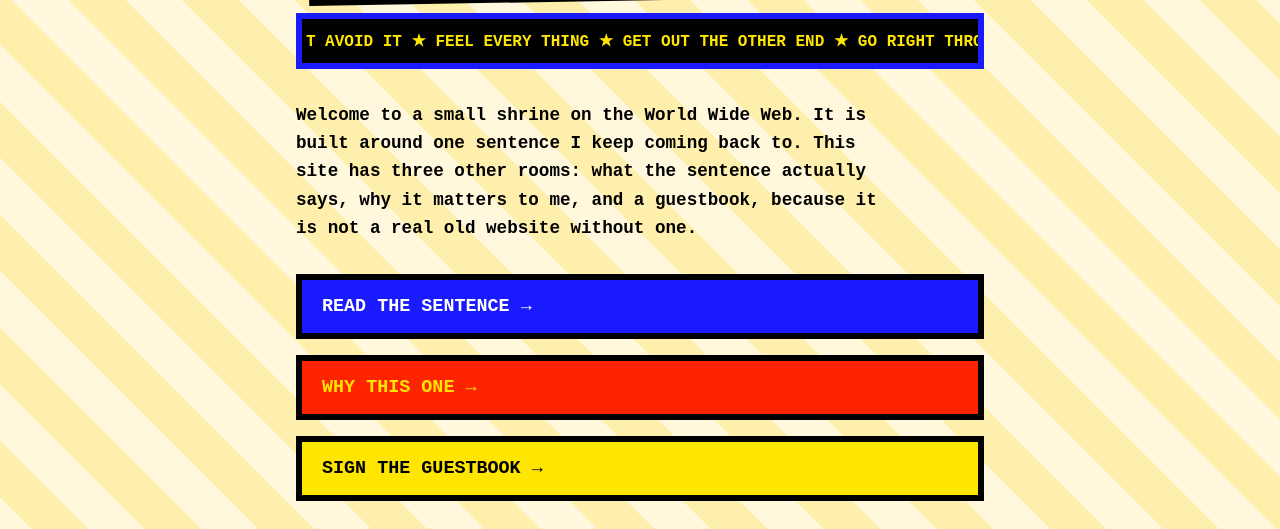
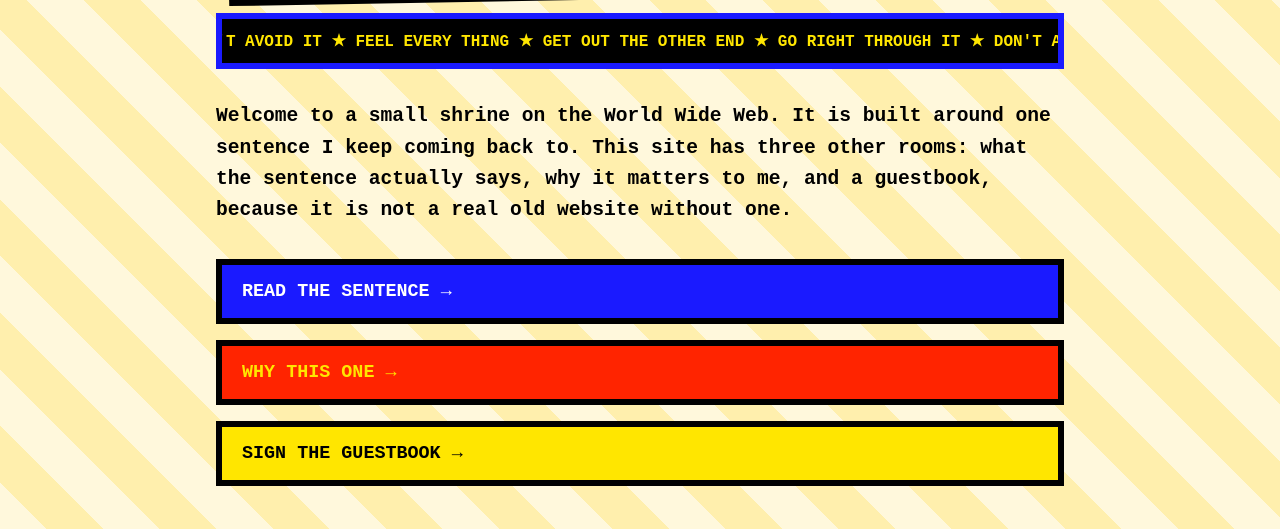
Before and after one commit to comp4020-agentic-coding-studio/comp4020-crit1-AuroraSunDev, a website: page index.html in a window 1280 px wide. Shown: the part 234-763 px from the top of the page. Drawn offline with Linux system fonts and the light colour scheme.

Commit message:
style: widen main column and .lede to match, bump lede font-size
Main content column was narrower than needed; widened it and let .lede
fill the same width instead of capping narrower than sibling content
blocks. Bumped .lede font-size ~2px for readability at the new width.

```diff
--- a/styles.css
+++ b/styles.css
@@ -50,7 +50,7 @@
 }
 
 main {
-  max-width: 46rem;
+  max-width: 56rem;
   margin: 2rem auto;
   padding: 0 1.5rem 3rem;
 }
@@ -95,9 +95,10 @@
 }
 
 .lede {
-  font-size: 1.1rem;
+  width: 100%;
+  max-width: 56rem;
+  font-size: 1.225rem;
   line-height: 1.6;
-  max-width: 38rem;
 }
 
 .slab {
```
